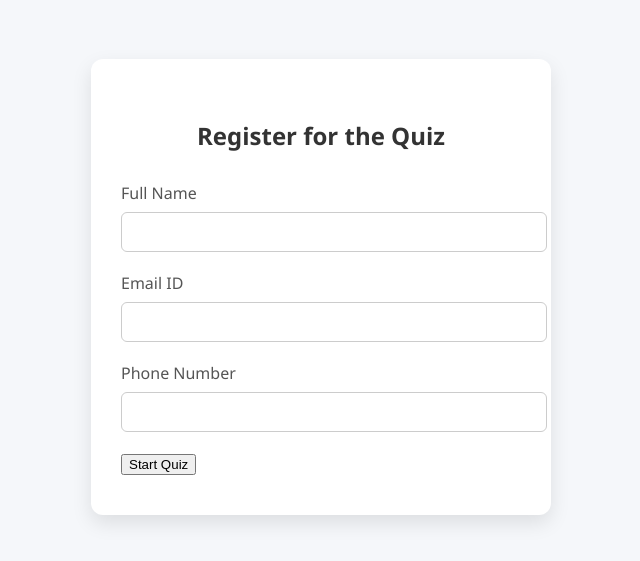
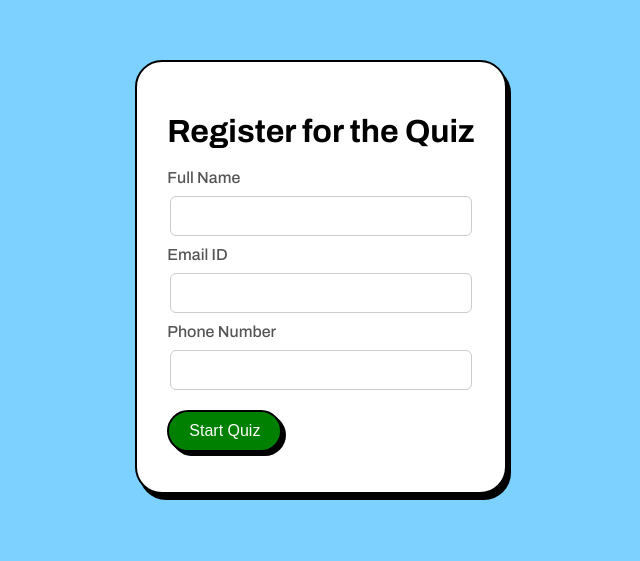
Before and after one commit to ellen-rose-james/mind-marathon, a plain HTML site: page login.html in a window 1280 px wide. Shown: the part 113-674 px from the top of the page, without its empty margins (319-959 px from the left). Drawn offline with Linux system fonts and the light colour scheme.

Commit message:
feat: update form styling and layout for improved user experience

```diff
--- a/assets/css/form.css
+++ b/assets/css/form.css
@@ -1,26 +1,33 @@
 body {
-  font-family: 'Segoe UI', sans-serif;
-  background: #f5f7fa;
-  display: flex;
-  justify-content: center;
-  align-items: center;
-  height: 100vh;
+  font-family: "Archivo", sans-serif;
+  font-optical-sizing: auto;
+  font-weight: 400;
+  font-style: normal;
+  font-variation-settings: "wdth" 100;
+  background-color: #02a6ff83;
+  color: #000;
   margin: 0;
+  display: grid;
+  align-content: center;
+  justify-self: center;
+  padding: 30px;
+  height: 90vh;
 }
 
 .form-container {
-  background: white;
-  padding: 40px 30px;
-  border-radius: 12px;
-  box-shadow: 0 8px 20px rgba(0, 0, 0, 0.1);
-  width: 100%;
-  max-width: 400px;
+  padding: 30px;
+  background-color: #fff;
+  border: 2px solid #000;
+  box-shadow: 4px 6px;
+  border-radius: 27px;
+  max-width: 700px;
+  text-align: flex-start;
+  margin: 0 auto;
 }
 
-h2 {
-  text-align: center;
-  margin-bottom: 30px;
-  color: #333;
+h1 {
+  font-size: 32px;
+  margin-bottom: 20px;
 }
 
 label {
@@ -33,26 +40,38 @@ label {
 input[type="text"],
 input[type="email"],
 input[type="tel"] {
-  width: 100%;
+  width: 90%; /* Reduce width slightly to add equal spacing on both sides */
   padding: 10px 12px;
-  margin-bottom: 20px;
+  margin: 10px auto; /* Center the input fields */
   border: 1px solid #ccc;
   border-radius: 6px;
   font-size: 16px;
+  display: block; /* Ensure inputs are block-level elements */
 }
 
-input[type="submit"] {
-  width: 100%;
-  padding: 12px;
-  background-color: #4CAF50;
-  color: white;
-  border: none;
-  border-radius: 6px;
+button {
+  margin: 10px 0;
+  background-color: #008000;
+  color: #fff;
+  border: 2px solid #000;
+  border-radius: 27px;
+  padding: 10px 20px;
   font-size: 16px;
   cursor: pointer;
-  transition: background 0.3s ease;
+  transition: transform 0.2s ease, box-shadow 0.2s ease;
+  box-shadow: 4px 4px 0 #000;
 }
 
-input[type="submit"]:hover {
-  background-color: #45a049;
+button:hover {
+  transform: translateY(-3px);
+  border: 2px solid #000;
+  border-radius: 27px;
+  box-shadow: 6px 6px 0 #000;
 }
+
+button:active {
+  transform: translateY(0);
+  border: 2px solid #000;
+  border-radius: 27px;
+  box-shadow: 6px 6px 0 #000;
+}
--- a/login.html
+++ b/login.html
@@ -5,6 +5,10 @@
   <title>Quiz Registration</title>
   <meta http-equiv="X-UA-Compatible" content="IE=edge" />
   <meta name="viewport" content="width=device-width, initial-scale=1" />
+  <link rel="preconnect" href="https://fonts.googleapis.com">
+  <link rel="preconnect" href="https://fonts.gstatic.com" crossorigin>
+  <link href="https://fonts.googleapis.com/css2?family=Archivo:ital,wght@0,100..900;1,100..900&display=swap" rel="stylesheet">
+
   <!--No Cache-->
   <meta
     http-equiv="Cache-Control"
@@ -22,7 +26,7 @@
 
 <body>
   <div class="form-container">
-    <h2>Register for the Quiz</h2>
+    <h1>Register for the Quiz</h1>
     <form onsubmit="handleSubmit(event)">
       <label for="name">Full Name</label>
       <input type="text" id="name" name="name" required>
```
